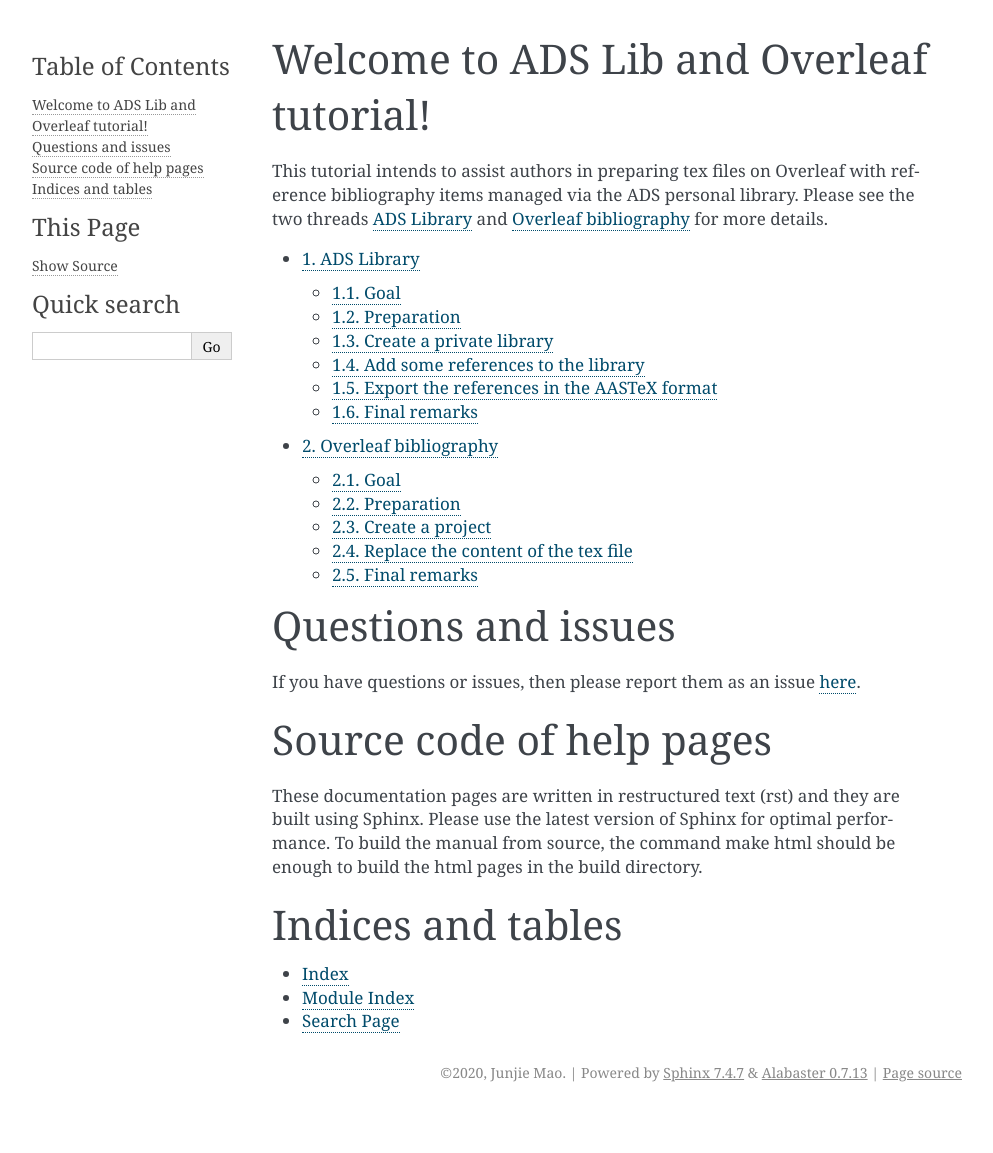
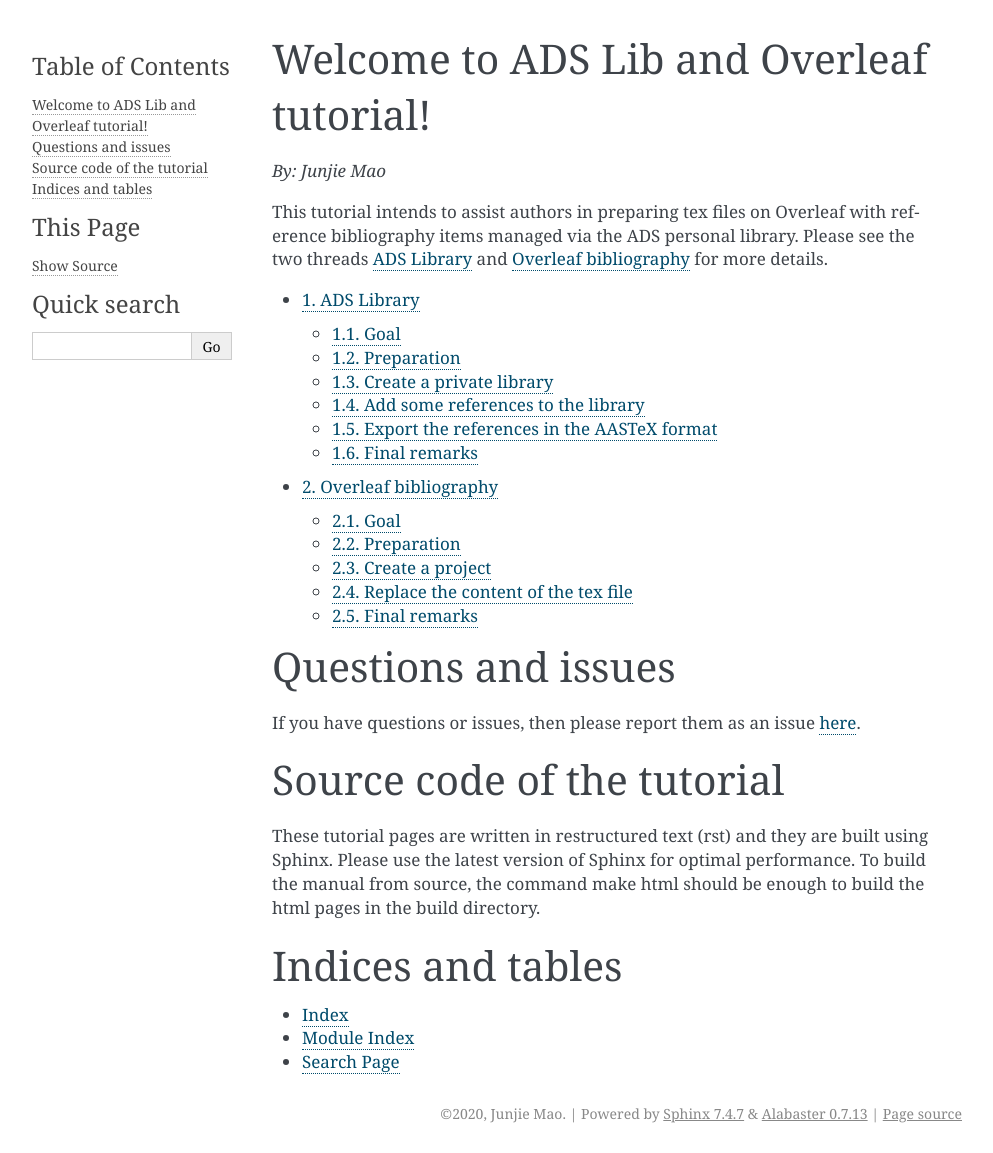
Before and after one commit to jmao2014/adsoverleaf, a Sphinx documentation site: the page built from docs/source/index.rst, in a window 1280 px wide. Shown: the whole page, without its empty margins (148-1141 px from the left). Built offline with Sphinx 7.4.7, drawn with Linux system fonts in a browser that asks for light colours; before the commit the page ends 1112 px from its top, so only the background shows below that.

Commit message:
minor updates for the welcome page

```diff
--- a/docs/source/index.rst
+++ b/docs/source/index.rst
@@ -5,6 +5,8 @@
 
 Welcome to ADS Lib and Overleaf tutorial!
 =========================================
+
+*By: Junjie Mao*
 
 This tutorial intends to assist authors in preparing tex files on
 Overleaf with reference bibliography items managed via the ADS personal
@@ -25,9 +27,9 @@
 `here <https://github.com/jmao2014/adsoverleaf/issues>`_.
 
 
-Source code of help pages
-=========================
-These documentation pages are written in restructured text (rst) and they are
+Source code of the tutorial
+===========================
+These tutorial pages are written in restructured text (rst) and they are
 built using Sphinx. Please use the latest version of Sphinx for optimal
 performance. To build the manual from source, the command make html should
 be enough to build the html pages in the build directory.
```
